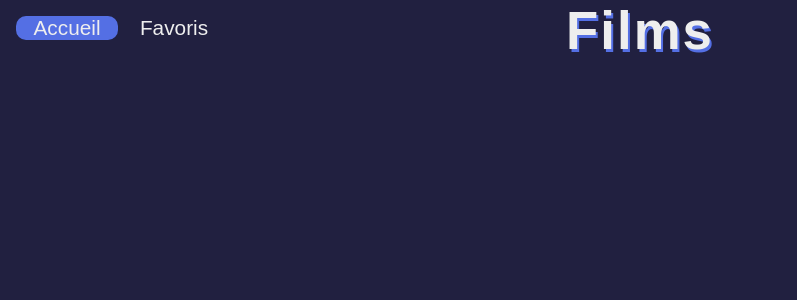
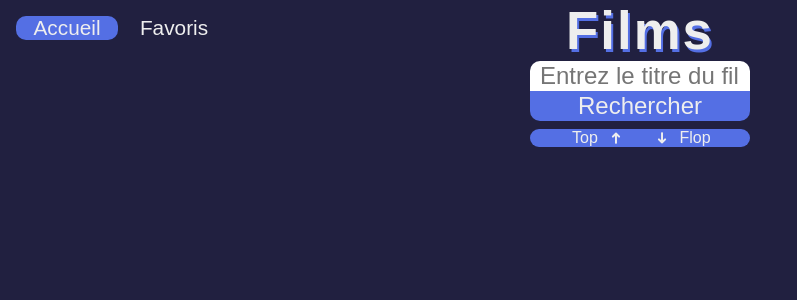
Before and after one commit to ondjoss/films, a React (Create React App) app: page / in a window 1280 px wide. Shown: the top 300 px of the page, without its empty margins (0-797 px from the left). Built offline with nearby package versions, Linux system fonts and the light colour scheme; a web font is replaced by a local one.

Commit message:
Création du composant Form, ajout du style au composant...

```diff
--- /dev/null
+++ b/src/components/Form.js
@@ -0,0 +1,24 @@
+import React from 'react';
+
+
+
+const Form = () => {
+    return (
+        <div className="form-component">
+            <div className="form-container">
+                <form action="">
+                    <input type="text" placeholder='Entrez le titre du film'
+                    id='search-input'/>
+                    <input type="submit" value="Rechercher"/>
+                </form>
+                <div className="btn-sort-container">
+                    <div className="btn-sort" id='goodToBad'>Top<span>➜</span></div>
+                    <div className="btn-sort" id='badToGood'>Flop<span>➜</span></div>
+                </div>
+            </div>
+            <div className="result"></div>
+        </div>
+    );
+};
+
+export default Form;
--- a/src/pages/Home.js
+++ b/src/pages/Home.js
@@ -1,12 +1,14 @@
 import React from 'react';
+import Form from '../components/Form';
 import Header from '../components/Header';
 
 
 
 const Home = () => {
     return (
-        <div>
+        <div className='home-page'>
             <Header/>
+            <Form/>
         </div>
     );
 };
```
